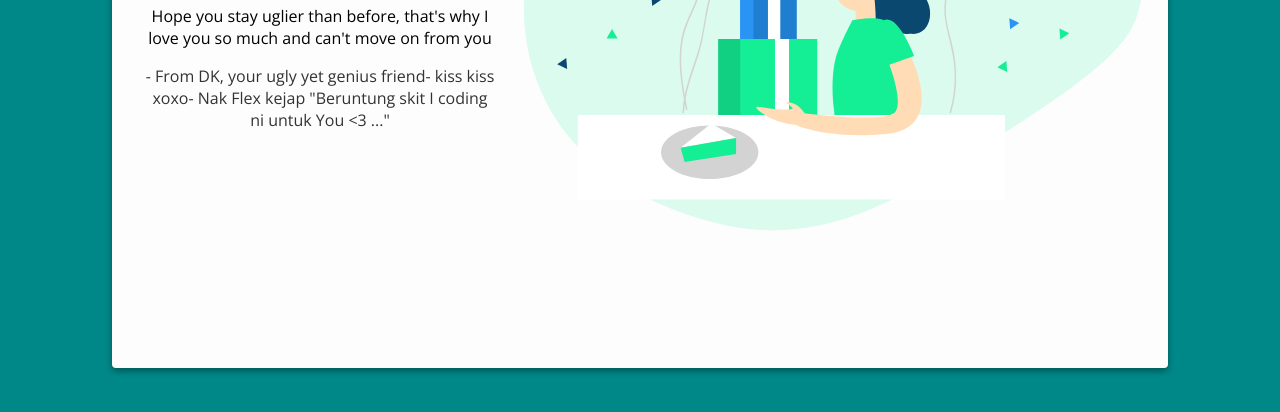
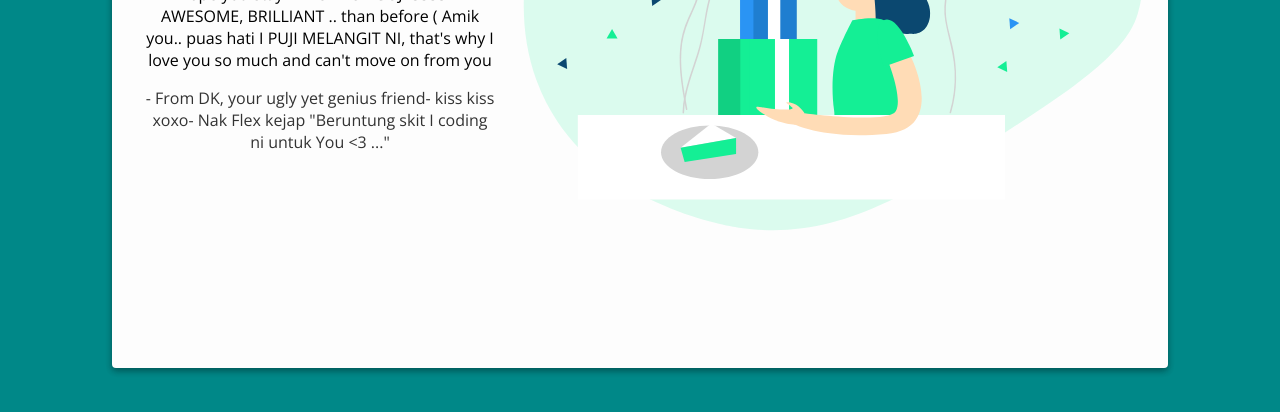
Before and after one commit to sorfina-amran/MIZA, a plain HTML site: page index.html in a window 1280 px wide. Shown: the part 388-800 px from the top of the page. Drawn offline with nearby package versions, Linux system fonts and the light colour scheme.

Commit message:
Update index.html

```diff
--- a/index.html
+++ b/index.html
@@ -13,7 +13,7 @@
     <img src="./birthday.svg" alt="birthday" class="birthday">
     <div class="text">
       <h1>Happy Birthday MIZAAAAAAAAAA !</h1>
-      <p>Hope you stay  uglier than before, that's why I love you so much and can't move on from you </p>
+      <p>Hope you stay  BEAUTIFUL GOJESSSS N AWESOME, BRILLIANT .. than before ( Amik you.. puas hati I PUJI MELANGIT NI, that's why I love you so much and can't move on from you </p>
       <p class="muted">- From DK, your ugly yet genius friend- kiss kiss xoxo- Nak Flex kejap "Beruntung skit I coding ni untuk You <3 ..." </p>
     </div>
     <div class="space"></div>
```
